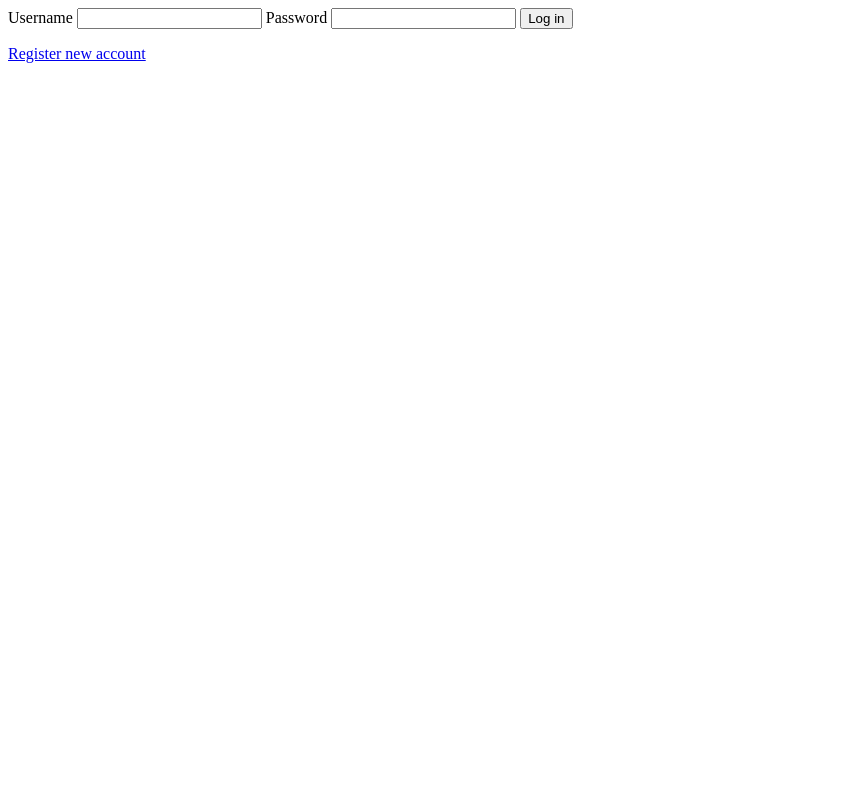
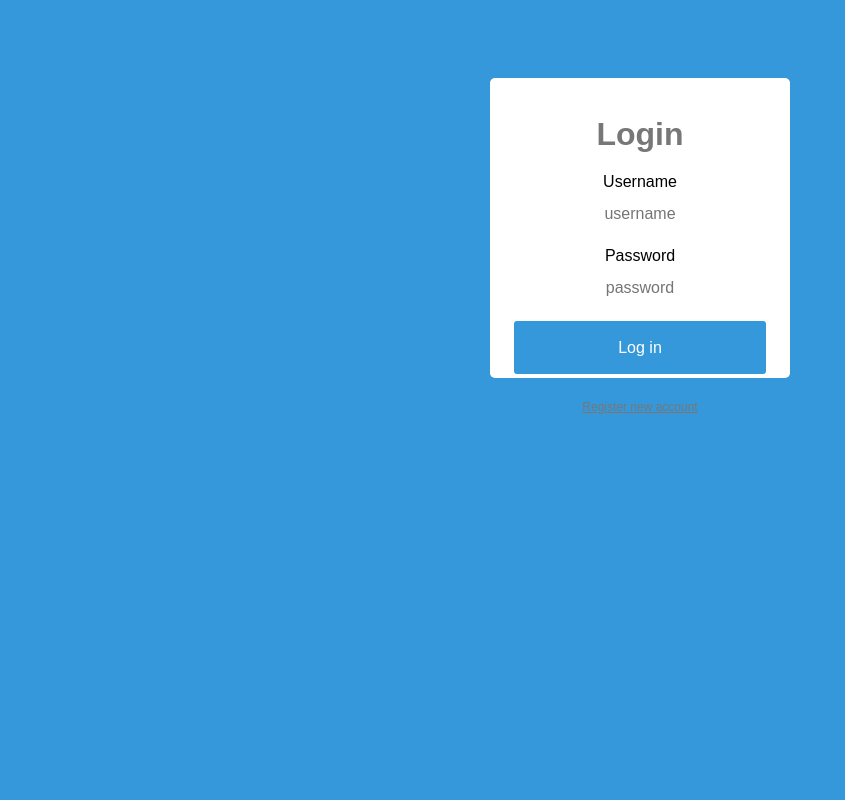
Before and after one commit to tenent007963/WDT, a PHP site: page /login.php in a window 1280 px wide. Shown: the whole page, without its empty margins (0-845 px from the left). Run offline with PHP 8.4, Linux system fonts and the light colour scheme.

Commit message:
login reg form styling

```diff
--- /dev/null
+++ b/css/form.css
@@ -0,0 +1,64 @@
+*{
+    box-sizing: border-box;
+}
+body{
+    background-color: #3498DB;
+    font-family: "Arial", sans-serif;
+    padding: 50px;
+}
+.container{
+    margin: 20px auto;
+    padding: 10px;
+    width: 300px;
+    height: 300px;
+    background-color: #fff;
+    border-radius: 5px;
+}
+ h1{
+     width: 70%;
+    color: #777;
+    font-size: 32px;
+    margin: 28px auto;
+    margin-bottom: 20px;
+    text-align: center;
+    /*padding-top: 40px;*/
+}
+form{
+    /*padding: 15px;*/
+    text-align: center;
+}
+input{
+    padding: 12px 0;
+    margin-bottom: 10px;
+    border-radius: 3px;
+    border: 2px solid transparent;
+    text-align: center;
+    width: 90%;
+    font-size: 16px;
+    transition: border .2s, background-color .2s;
+}
+form .field{
+    background-color: #ECF0F1;
+}
+form .field:focus {
+    border: 2px solid #3498DB;
+}
+form .btn{
+    background-color: #3498DB;
+    color: #fff;
+    line-height: 25px;
+    cursor: pointer;
+}
+form .btn:hover,
+form .btn:active {
+    background-color: #1F78B4;
+    border: 2px solid #1F78B4;
+}
+.reg{
+    text-align: center;
+}
+.reg a:link,
+.reg a:visited{
+    font-size: 12px;
+    color: #777;
+}
--- a/views/login_form.php
+++ b/views/login_form.php
@@ -13,18 +13,23 @@ if (isset($login)) {
     }
 }
 ?>
+<!-- css styling -->
+<link rel='stylesheet' href='./css/form.css' media='all'>
 
 <!-- login form box -->
-<form method="post" action="index.php" name="loginform">
+<div class="container">
+    <h1>Login</h1>
+    <form method="post" action="login.php" name="loginform">
+        <label for="login_input_username">Username</label>
+        <input id="login_input_username" class="login_input" type="text" name="user_name" class="field" placeholder="username" required />
 
-    <label for="login_input_username">Username</label>
-    <input id="login_input_username" class="login_input" type="text" name="user_name" required />
+        <label for="login_input_password">Password</label>
+        <input id="login_input_password" class="login_input" type="password" name="user_password" class="field" placeholder="password" required />
 
-    <label for="login_input_password">Password</label>
-    <input id="login_input_password" class="login_input" type="password" name="user_password" autocomplete="off" required />
+        <input type="submit"  name="login" value="Log in" class="btn" />
+    </form>
 
-    <input type="submit"  name="login" value="Log in" />
-
-</form>
-
-<a href="register.php">Register new account</a>
+    <div class="reg">
+        <a href="register.php">Register new account</a>
+    </div>
+</div>
```
Also changed, not shown: views/register.php (+11 -6 lines).
